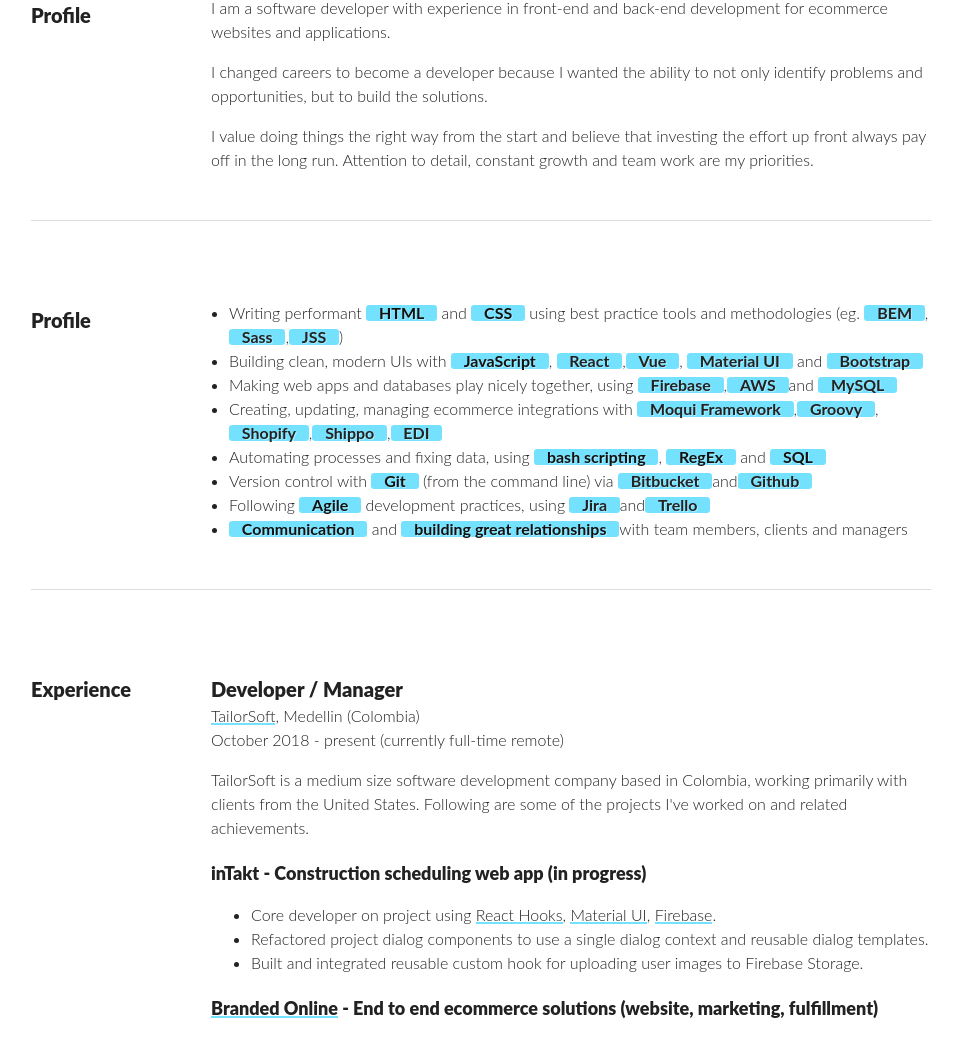
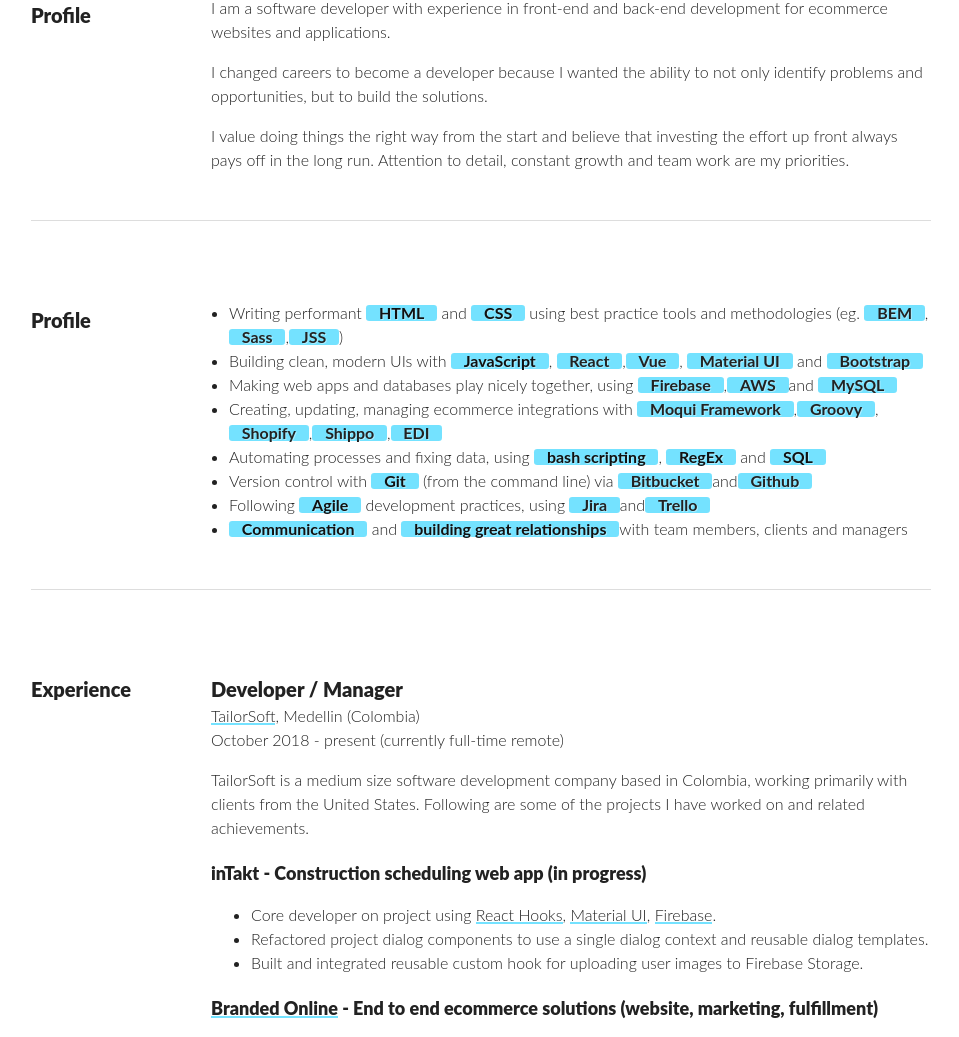
Before and after one commit to jmcdl/jmcdl-gatsby, a Gatsby site: page /resume in a window 1280 px wide. Shown: the part 440-1477 px from the top of the page, without its empty margins (159-1118 px from the left). Built offline with nearby package versions, Linux system fonts and the light colour scheme; Gatsby itself is replaced by a stand-in of ours.

Commit message:
fix grammar and update readme

```diff
--- a/src/components/content/experience-section.js
+++ b/src/components/content/experience-section.js
@@ -15,7 +15,7 @@ function ExperienceSection() {
         <SectionSubheader
           title="Developer / Manager"
           company="TailorSoft"
-          description="TailorSoft is a medium size software development company based in Colombia, working primarily with clients from the United States. Following are some of the projects I've worked on and related achievements."
+          description="TailorSoft is a medium size software development company based in Colombia, working primarily with clients from the United States. Following are some of the projects I have worked on and related achievements."
           location="Medellin (Colombia)"
           dateText="October 2018 - present (currently full-time remote)"
           link="https://www.tailorsoft.co/"
--- a/src/components/content/profile-section.js
+++ b/src/components/content/profile-section.js
@@ -16,7 +16,7 @@ function ProfileSection() {
         </p>
         <p>
           I value doing things the right way from the
-          start and believe that investing the effort up front always pay off in
+          start and believe that investing the effort up front always pays off in
           the long run. Attention to detail, constant growth and team work are
           my priorities.
         </p>
```
Also changed, not shown: README.md.
